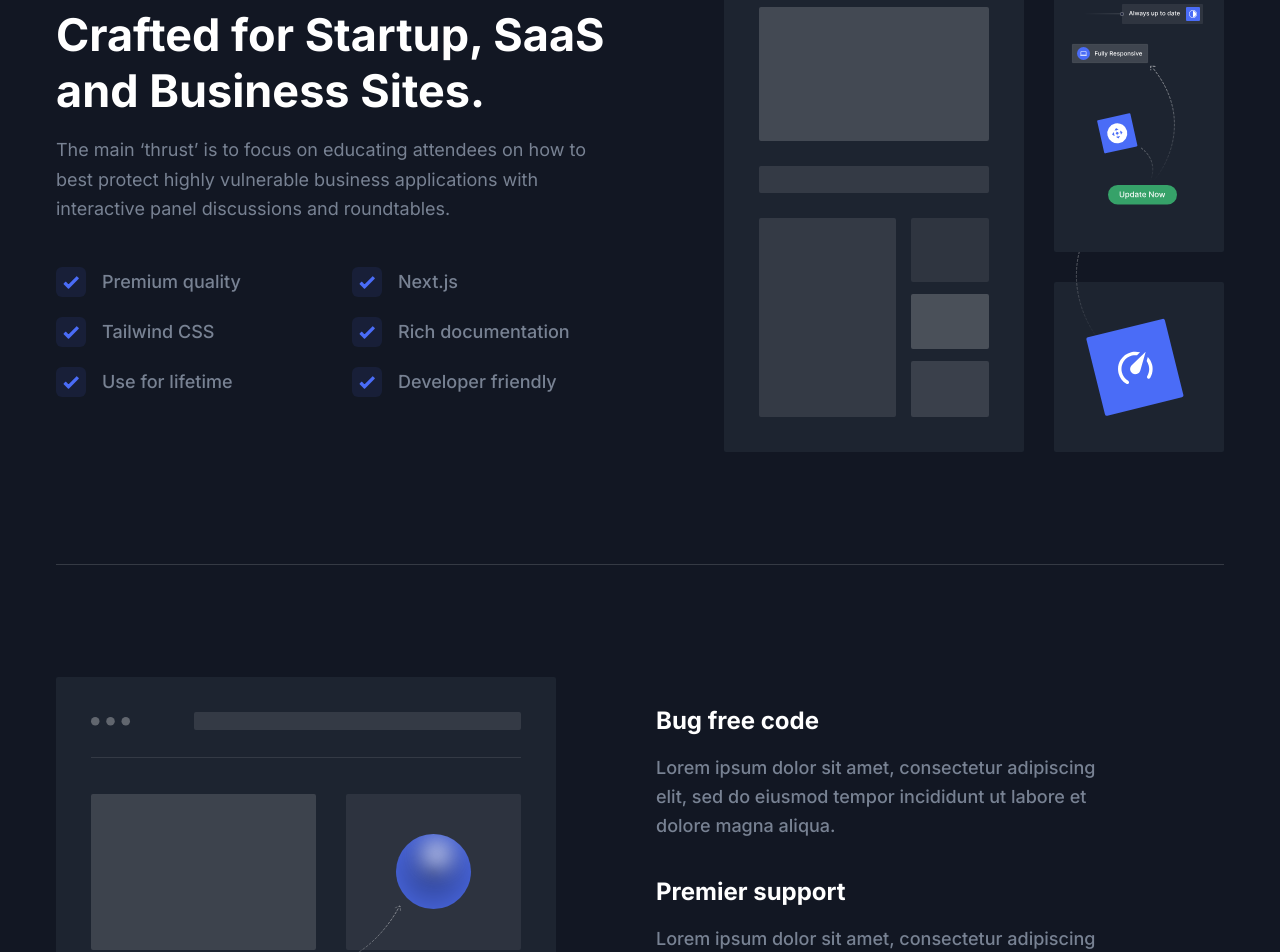
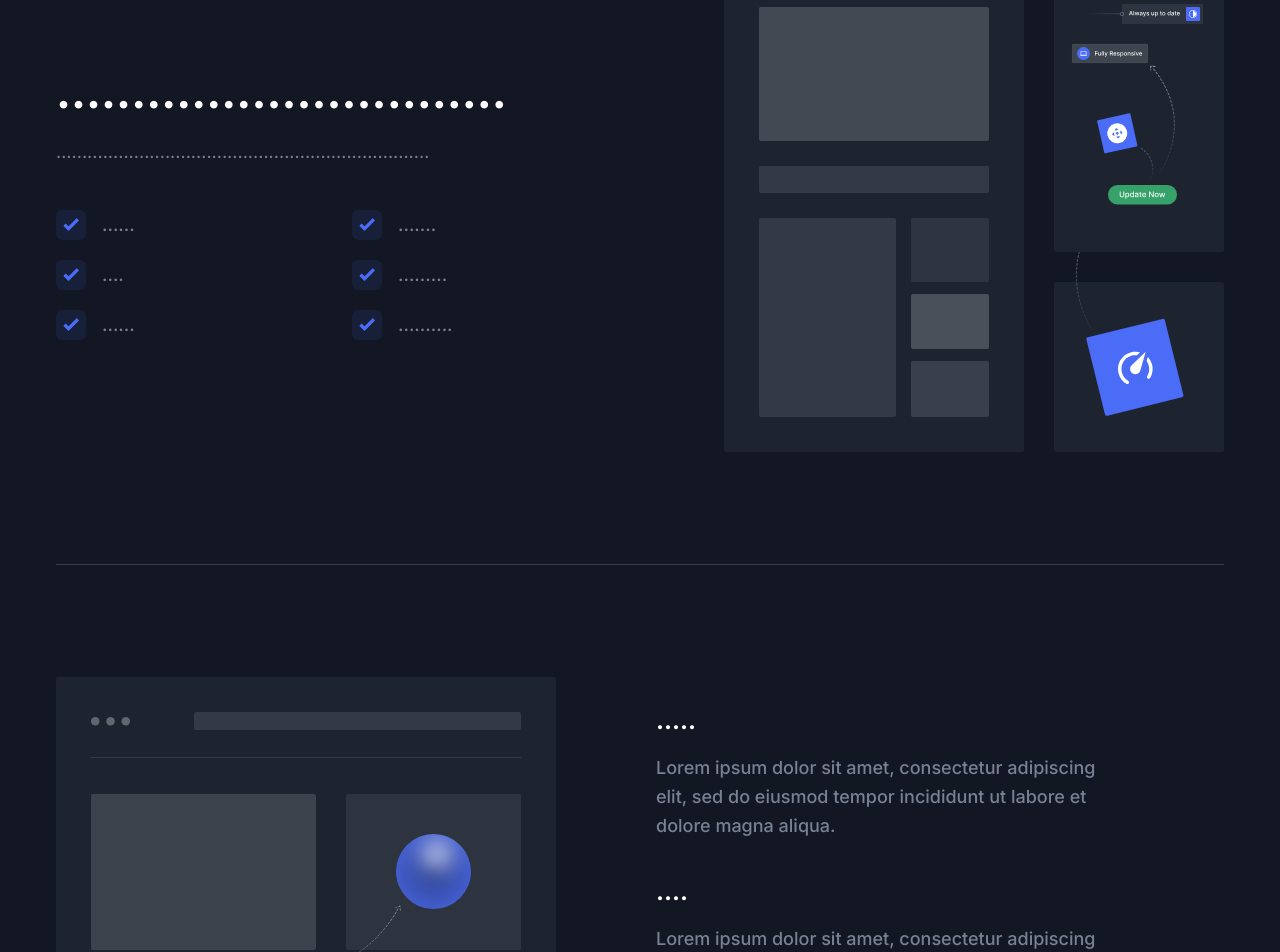
Before and after one commit to code-warrior200/Rabovel, a Next.js app: page /about in a window 1280 px wide. Shown: the part 140-1092 px from the top of the page. Built offline with nearby package versions, Linux system fonts and the light colour scheme.

Commit message:
git commit-m

```diff
--- a/src/app/page.tsx
+++ b/src/app/page.tsx
@@ -1,12 +1,12 @@
 import AboutSectionOne from "@/components/About/AboutSectionOne";
 import AboutSectionTwo from "@/components/About/AboutSectionTwo";
-import Brands from "@/components/Brands";
+//import Brands from "@/components/Brands";
 import ScrollUp from "@/components/Common/ScrollUp";
 import Contact from "@/components/Contact";
 import Features from "@/components/Features";
 import Hero from "@/components/Hero";
-import Testimonials from "@/components/Testimonials";
-import Video from "@/components/Video";
+// import Testimonials from "@/components/Testimonials";
+// import Video from "@/components/Video";
 import { Metadata } from "next";
 
 export const metadata: Metadata = {
@@ -21,11 +21,11 @@
       <ScrollUp />
       <Hero />
       <Features />
-      <Video />
-      <Brands />
+      {/* <Video /> */}
+      {/* <Brands /> */}
       <AboutSectionOne />
       <AboutSectionTwo />
-      <Testimonials />
+      {/* <Testimonials /> */}
       <Contact />
     </>
   );
--- a/src/components/About/AboutSectionOne.tsx
+++ b/src/components/About/AboutSectionOne.tsx
@@ -24,8 +24,8 @@
           <div className="-mx-4 flex flex-wrap items-center">
             <div className="w-full px-4 lg:w-1/2">
               <SectionTitle
-                title="Crafted for Startup, SaaS and Business Sites."
-                paragraph="The main ‘thrust’ is to focus on educating attendees on how to best protect highly vulnerable business applications with interactive panel discussions and roundtables."
+                title=".............................."
+                paragraph="........................................................................"
                 mb="44px"
               />
 
@@ -35,15 +35,15 @@
               >
                 <div className="mx-[-12px] flex flex-wrap">
                   <div className="w-full px-3 sm:w-1/2 lg:w-full xl:w-1/2">
-                    <List text="Premium quality" />
-                    <List text="Tailwind CSS" />
-                    <List text="Use for lifetime" />
+                    <List text="......" />
+                    <List text="...." />
+                    <List text="......" />
                   </div>
 
                   <div className="w-full px-3 sm:w-1/2 lg:w-full xl:w-1/2">
-                    <List text="Next.js" />
-                    <List text="Rich documentation" />
-                    <List text="Developer friendly" />
+                    <List text="......." />
+                    <List text="........." />
+                    <List text=".........." />
                   </div>
                 </div>
               </div>
--- a/src/components/About/AboutSectionTwo.tsx
+++ b/src/components/About/AboutSectionTwo.tsx
@@ -28,7 +28,7 @@
             <div className="max-w-[470px]">
               <div className="mb-9">
                 <h3 className="mb-4 text-xl font-bold text-black dark:text-white sm:text-2xl lg:text-xl xl:text-2xl">
-                  Bug free code
+                  .....
                 </h3>
                 <p className="text-base font-medium leading-relaxed text-body-color sm:text-lg sm:leading-relaxed">
                   Lorem ipsum dolor sit amet, consectetur adipiscing elit, sed
@@ -37,7 +37,7 @@
               </div>
               <div className="mb-9">
                 <h3 className="mb-4 text-xl font-bold text-black dark:text-white sm:text-2xl lg:text-xl xl:text-2xl">
-                  Premier support
+                  ....
                 </h3>
                 <p className="text-base font-medium leading-relaxed text-body-color sm:text-lg sm:leading-relaxed">
                   Lorem ipsum dolor sit amet, consectetur adipiscing elit, sed
@@ -46,7 +46,7 @@
               </div>
               <div className="mb-1">
                 <h3 className="mb-4 text-xl font-bold text-black dark:text-white sm:text-2xl lg:text-xl xl:text-2xl">
-                  Next.js
+                  ...
                 </h3>
                 <p className="text-base font-medium leading-relaxed text-body-color sm:text-lg sm:leading-relaxed">
                   Lorem ipsum dolor sit amet, sed do eiusmod tempor incididunt
--- a/src/components/Hero/index.tsx
+++ b/src/components/Hero/index.tsx
@@ -6,7 +6,7 @@
     <>
       <section
         id="home"
-        className="relative z-10 overflow-hidden bg-white pb-16 pt-[120px] dark:bg-gray-dark md:pb-[120px] md:pt-[150px] xl:pb-[160px] xl:pt-[180px] 2xl:pb-[200px] 2xl:pt-[210px]"
+        className="relative z-10 overflow-hidden pb-16 pt-[120px] dark:bg-gray-dark md:pb-[120px] md:pt-[150px] xl:pb-[160px] xl:pt-[180px] 2xl:pb-[200px] 2xl:pt-[210px]"
       >
         <div className="container">
           <div className="flex flex-wrap items-center justify-between">
@@ -29,11 +29,11 @@
               </div>
             </div>
 
-            {/* Right Section - Stock Exchange Chart Image */}
+            {/* Right Section */}
             <div className="hidden lg:block lg:w-1/2">
               <div className="relative">
                 <Image
-                  src="/path/to/stock-exchange-chart.png" // Replace with your image path
+                  src=""
                   alt="Stock Exchange Chart"
                   width={500}
                   height={300}
```
Also changed, not shown: 1 other file (tests, documents, lock files or other folders).
